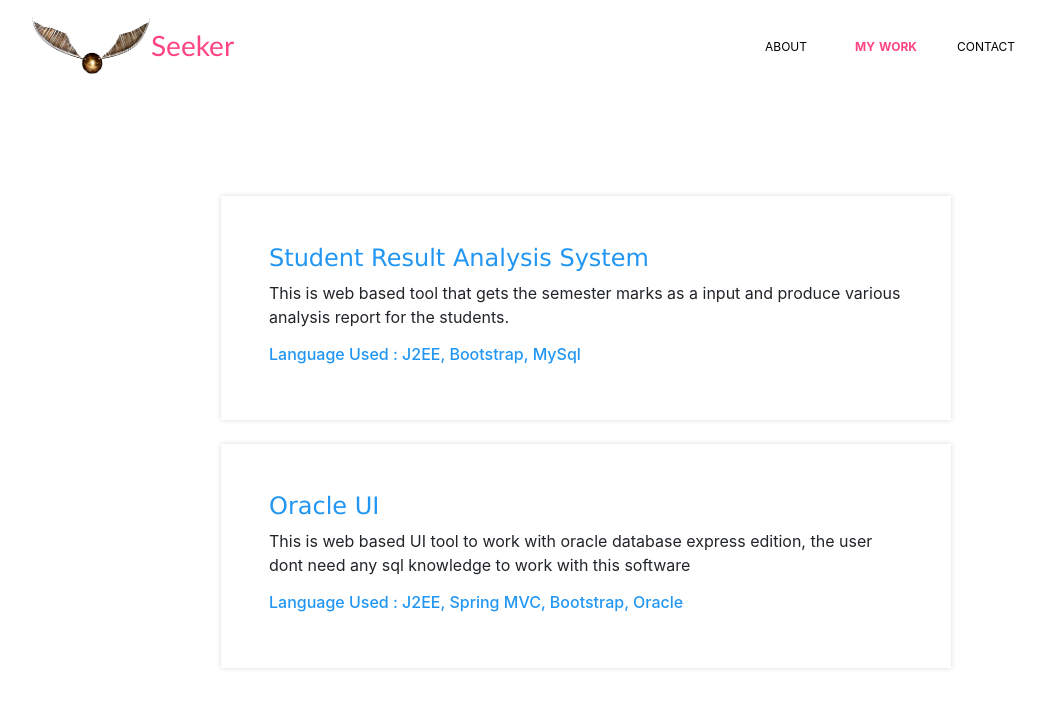
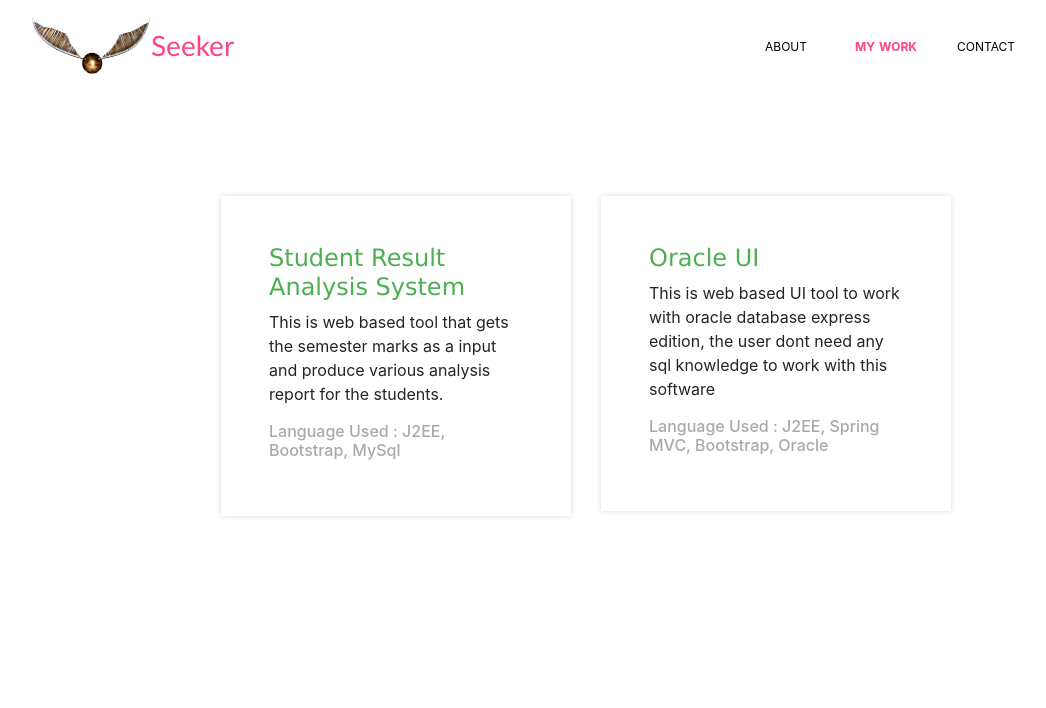
Before and after one commit to santhanakrishnanstark/seeker, a React (Create React App) app: page /my-projects in a window 1280 px wide. Shown: the top 708 px of the page, without its empty margins (54-1100 px from the left). Built offline with nearby package versions, Linux system fonts and the light colour scheme.

Commit message:
Second Commit

```diff
--- a/src/Components/Projects/Project/Project.css
+++ b/src/Components/Projects/Project/Project.css
@@ -1,13 +1,22 @@
 .Project{
     box-shadow: 0px 0px 5px gainsboro;
+    animation: flip 1s ease-in  forwards ;
 }
 h4{
     font-family: Verdana, Geneva, Tahoma, sans-serif;
-    color: #2196F3;
+    color: #4CAF50;
 }
 h6{
-    color: #2196F3;
+    color: darkgray;
 }
 p{
     font-family: -apple-system, BlinkMacSystemFont, 'Segoe UI', Roboto, Oxygen, Ubuntu, Cantarell, 'Open Sans', 'Helvetica Neue', sans-serif;
 }
+
+@keyframes flip{
+    from{
+        transform: rotateY(90deg);
+    }to{
+        transform: rotateY(360deg);
+    }
+}
--- a/src/Components/Projects/Projects.jsx
+++ b/src/Components/Projects/Projects.jsx
@@ -1,18 +1,21 @@
 import React from 'react';
 import Project from './Project/Project';
-import  './Project.css';
+import  './Projects.css';
 
 const projects = () => {
     return (
         <div className="container mt-5">
             <div className="row">
                 <div className="col-md-8 mx-auto">
+                   <div className="row">
+                        <div className="col-md-6">
                             <Project
                             title="Student Result Analysis System"
                             description="This is web based tool that gets the semester marks as a
                                         input and produce various analysis report for the students."
                             language="J2EE, Bootstrap, MySql"/>
-
+                        </div>
+                        <div className="col-md-6">
                             <Project
                             title="Oracle UI"
                             description="This is web based UI tool to work with oracle database
@@ -22,6 +25,8 @@ const projects = () => {
                         </div>
                     </div>
                 </div>
+            </div>
+        </div>
      );
 }
 
```
Also changed, not shown: src/Components/Projects/Project.css (deleted), src/Components/Projects/Projects.css (added). Lines whose indentation alone changed are shown as unchanged.
